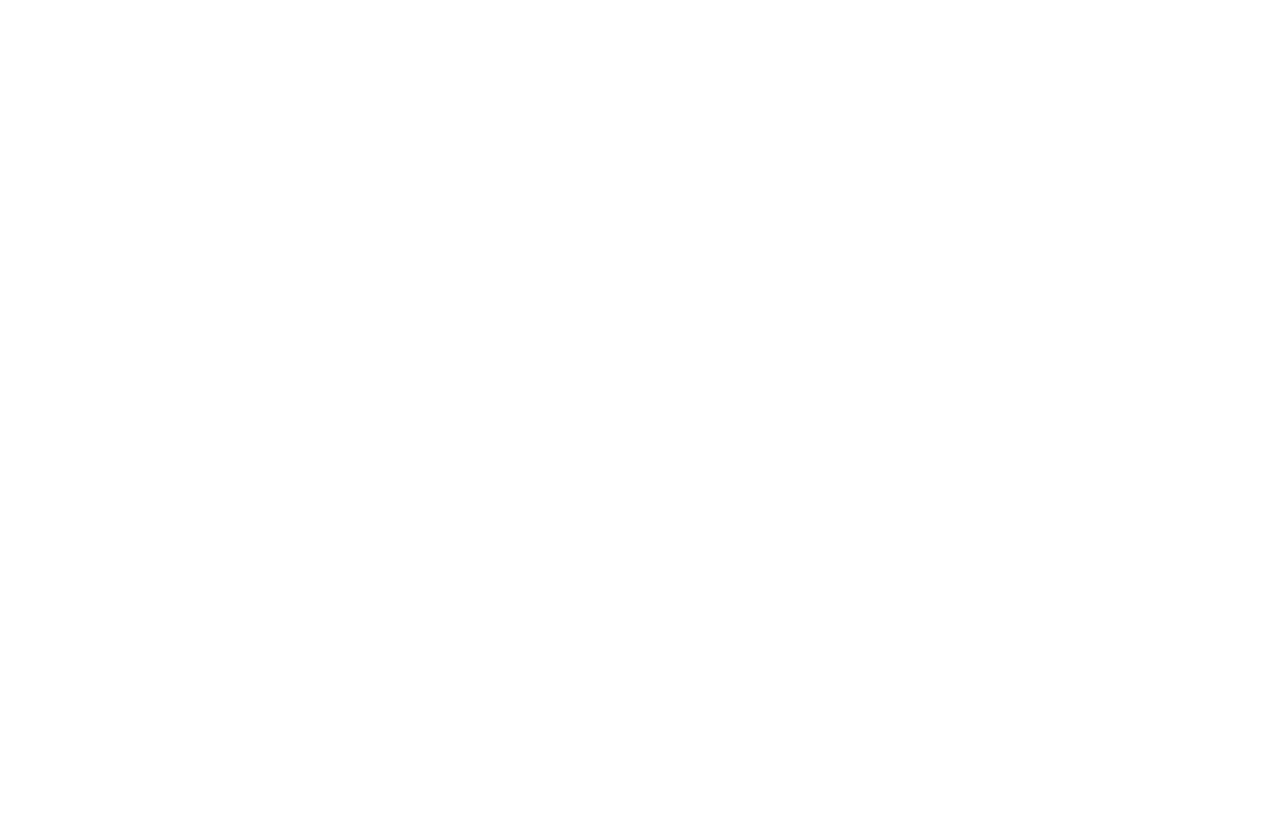
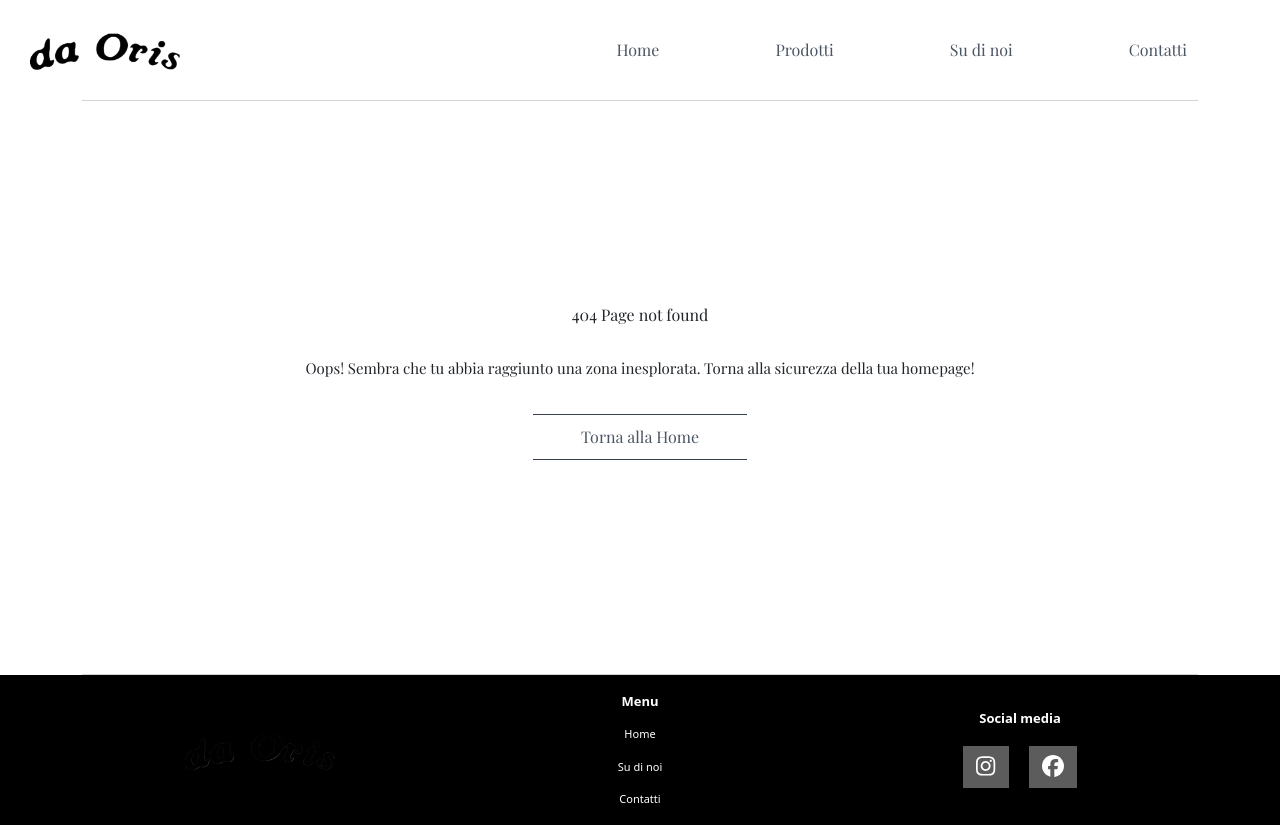
Before and after one commit to Marian-Ovidiu/oris-test, a Vue app: page /404 in a window 1280 px wide. Before the commit this address had no page. Before the commit the page ends 800 px from the top, so only its background shows below. Built offline with nearby package versions, Linux system fonts and the light colour scheme; a web font is replaced by a local one.

Commit message:
WIP 404 not found

```diff
--- a/src/router/index.js
+++ b/src/router/index.js
@@ -11,23 +11,42 @@
         path: '/about',
         name: 'about',
         component: function () {
-            return import(/* webpackChunkName: "about" */ '../views/AboutView.vue')
+            return import('../views/AboutView.vue')
         }
     },
     {
         path: '/contact',
         name: 'contact',
         component: function () {
-            return import(/* webpackChunkName: "contact" */ '../views/ContactView.vue')
+            return import('../views/ContactView.vue')
         }
     },
     {
         path: '/products',
         name: 'products',
         component: function () {
-            return import(/* webpackChunkName: "contact" */ '../views/ProductsView.vue')
+            return import('../views/ProductsView.vue')
         }
+    },
+    {
+        path: '/product/:id_product',
+        name: 'product',
+        component: function () {
+            return import('../views/ProductView.vue')
+        }
+    },
+    {
+        path: '/404',
+        name: '404',
+        component: function () {
+            return import('../views/NotFound.vue')
+        }
+    },
+    {
+        path: '/:catchAll(.*)',
+        redirect: '/404'
     }
+
 ]
 
 const router = createRouter({
--- /dev/null
+++ b/src/views/NotFound.vue
@@ -0,0 +1,102 @@
+<template>
+	<div class="home">
+		<MainMenu></MainMenu>
+		<div class="container">
+			<div class="row">
+				<div class="col-12">
+					<div class="not-found">
+						<h6>404 Page not found</h6>
+						<div class="content-not-found">
+							Oops! Sembra che tu abbia raggiunto una zona inesplorata. Torna alla sicurezza della tua
+							homepage!
+						</div>
+						<div class="contact-button c-section">
+							<router-link to="/" class="inner-contact-button" style="text-decoration: none;">
+								<a style="text-decoration: none;"
+									class="relative w-10 px-5 py-3 overflow-hidden font-medium text-gray-600 rounded-lg group border-none">
+									<span
+										class="absolute top-0 left-0 w-0 h-0 transition-all duration-200 group-hover:w-full ease border-none"></span>
+									<span
+										class="absolute bottom-0 right-0 w-0 h-0 transition-all duration-200   group-hover:w-full ease border-none"></span>
+									<span
+										class="absolute top-0 left-0 w-full h-0 transition-all duration-300 delay-200 bg-gray-600 group-hover:h-full ease"></span>
+									<span
+										class="absolute bottom-0 left-0 w-full h-0 transition-all duration-300 delay-200 bg-gray-600 group-hover:h-full ease"></span>
+									<span
+										class="absolute inset-0 w-full h-full duration-300 delay-300 bg-gray-900 opacity-0 group-hover:opacity-100"></span>
+									<span
+										class="relative transition-colors duration-300 delay-200 group-hover:text-white ease">Torna alla Home</span>
+								</a>
+							</router-link>
+						</div>
+					</div>
+				</div>
+			</div>
+		</div>
+		<Footer></Footer>
+	</div>
+</template>
+
+<script>
+import MainMenu from '@/components/MainMenu.vue';
+import Footer from '@/components/Footer.vue';
+
+
+export default {
+	name: 'ProductView',
+	data() {
+		return {
+
+		};
+	},
+	components: {
+		MainMenu,
+		Footer
+	},
+	mounted() {
+
+	},
+	methods: {
+
+	},
+}
+</script>
+
+<style scoped>
+@import url('https://fonts.googleapis.com/css2?family=Playfair+Display&display=swap');
+
+.not-found {
+	width: 100%;
+	height: calc(100vh - 225px);
+	font-family: 'Playfair Display', serif;
+	display: flex;
+	justify-content: center;
+	align-items: center;
+	flex-direction: column;
+	border-top: 1px solid lightgray;
+	border-bottom: 1px solid lightgray;
+}
+
+.content-not-found {
+	width: 60%;
+	font-size: 15px;
+	text-align: center;
+	margin: 25px 0;
+}
+
+.contact-button {
+    display: flex;
+    justify-content: center;
+    padding: 10px 0;
+}
+
+.inner-contact-button > a {
+    text-decoration:none
+}
+
+.inner-contact-button {
+    padding: 10px 0;
+    border-top: 1px solid #374151;
+    border-bottom: 1px solid #374151;
+}
+</style>
--- /dev/null
+++ b/src/views/ProductView.vue
@@ -0,0 +1,37 @@
+<template>
+	<div class="home">
+		<MainMenu></MainMenu>
+
+		<Footer></Footer>
+	</div>
+</template>
+
+<script>
+import MainMenu from '@/components/MainMenu.vue';
+import Footer from '@/components/Footer.vue';
+
+
+export default {
+	name: 'ProductView',
+	data() {
+		return {
+
+		};
+	},
+	components: {
+		MainMenu,
+		Footer
+	},
+	mounted() {
+
+	},
+	methods: {
+
+	},
+}
+</script>
+
+<style scoped>
+/* @import url('https://fonts.googleapis.com/css2?family=Playfair+Display&display=swap'); */
+
+</style>
```
